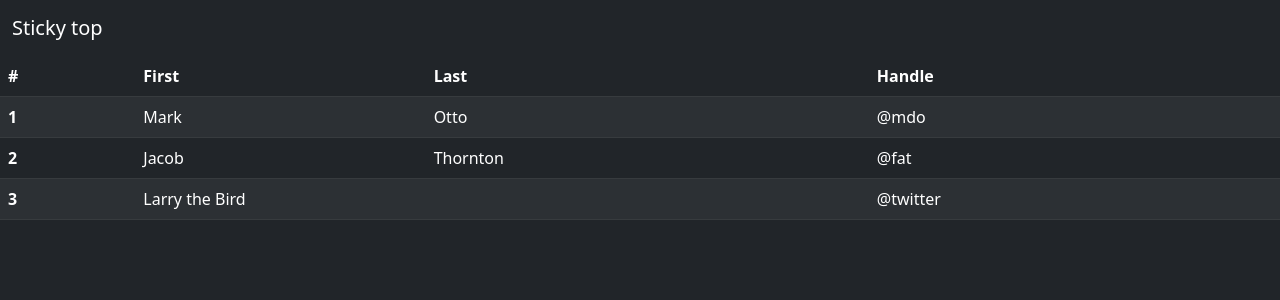
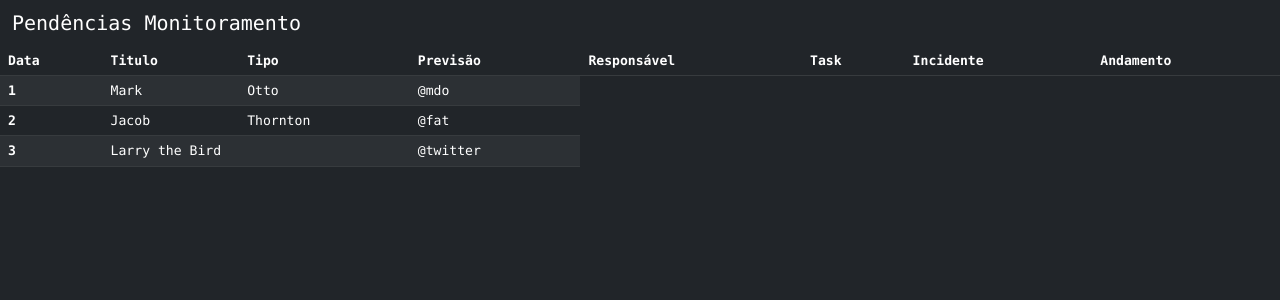
Before and after one commit to ewertonhm/Controle-de-pend-ncias-Fronted, a PHP site: template classes/Views/index.twig in a window 1280 px wide. Shown: the top 300 px of the page. Run offline with PHP 8.4, Linux system fonts and the light colour scheme; the template is opened without the code that fills it, so the values that code supplies are empty; some libraries are stand-ins or nearby versions.

Commit message:
table size

```diff
--- a/classes/Views/base.twig
+++ b/classes/Views/base.twig
@@ -13,6 +13,8 @@
         Pendencias
     </title>
     <link href="vendor/twbs/bootstrap/dist/css/bootstrap.css" rel="stylesheet">
+    <link href="css/styles.css" rel="stylesheet">
+
     <script src="vendor/twbs/bootstrap/dist/js/bootstrap.js"></script>
     {% endblock %}
 </head>
--- a/classes/Views/index.twig
+++ b/classes/Views/index.twig
@@ -4,10 +4,14 @@
     <table class="table table-dark table-striped">
     <thead>
         <tr>
-        <th scope="col">#</th>
-        <th scope="col">First</th>
-        <th scope="col">Last</th>
-        <th scope="col">Handle</th>
+        <th scope="col">Data</th>
+        <th scope="col">Titulo</th>
+        <th scope="col">Tipo</th>
+        <th scope="col">Previsão</th>
+        <th scope="col">Responsável</th>
+        <th scope="col">Task</th> <!-- botão -->
+        <th scope="col">Incidente</th> <!-- botão -->
+        <th scope="col">Andamento</th> <!-- hover text (last) / on click (add) -->
         </tr>
     </thead>
     <tbody>
--- a/classes/Views/navbar.html
+++ b/classes/Views/navbar.html
@@ -1,5 +1,5 @@
 <nav class="navbar sticky-top navbar-dark bg-dark">
   <div class="container-fluid">
-    <a class="navbar-brand" href="#">Sticky top</a>
+    <a class="navbar-brand" href="#">Pendências Monitoramento</a>
   </div>
 </nav>
--- /dev/null
+++ b/css/styles.css
@@ -0,0 +1,5 @@
+:root {
+   --bs-body-font-size:0.82rem;
+   --bs-body-font-family: var(--bs-font-monospace);
+   --bs-body-line-height: 1;
+}
```
